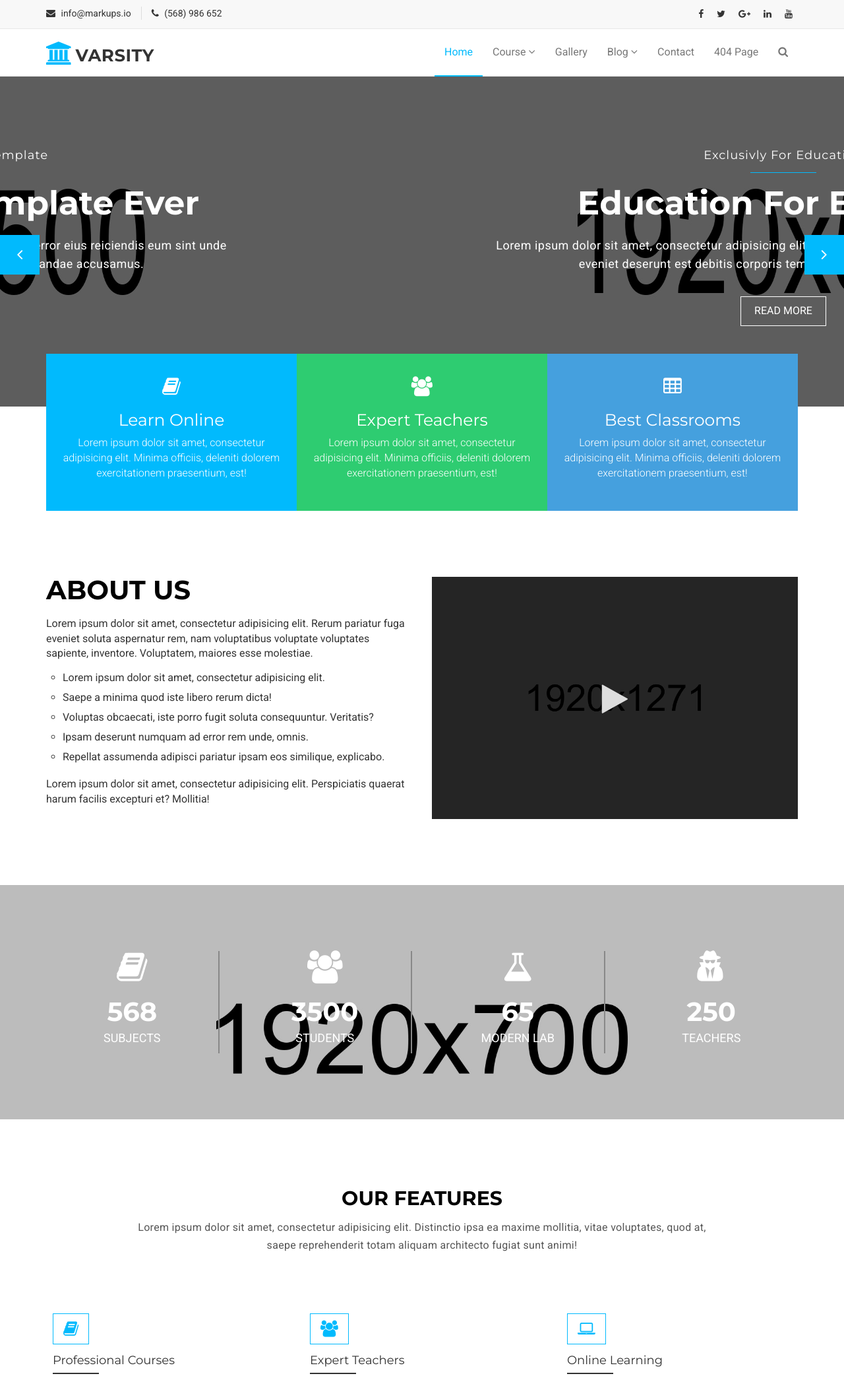
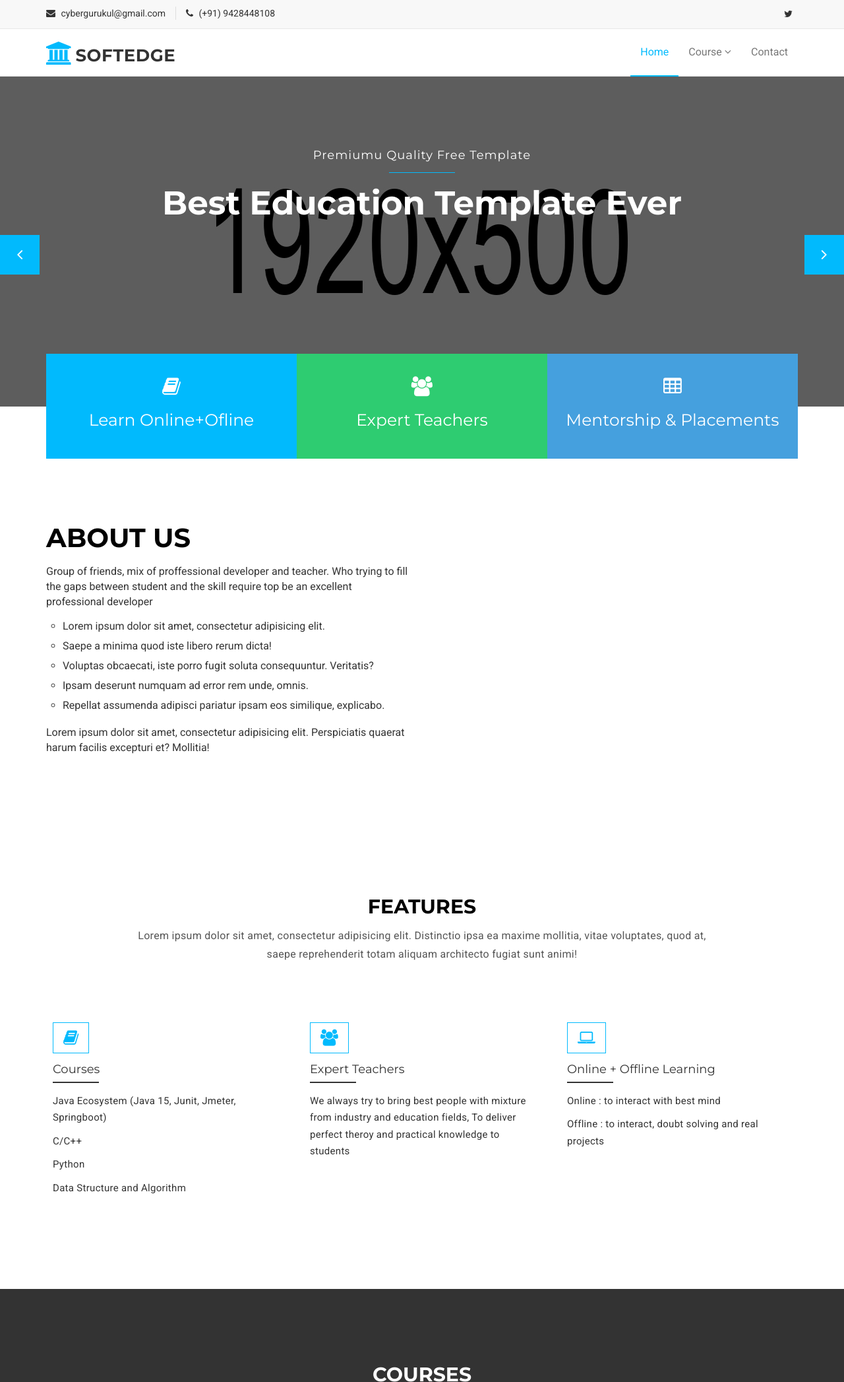
Before and after one commit to kalpeshkalal/cyber-gurukul.github.io, a plain HTML site: page index.html in a window 1280 px wide. Shown: the top 2094 px of the page at 66% size. Drawn offline with Linux system fonts and the light colour scheme.

Commit message:
updated template

```diff
--- a/index.html
+++ b/index.html
@@ -56,11 +56,11 @@
                 <div class="mu-header-top-left">
                   <div class="mu-top-email">
                     <i class="fa fa-envelope"></i>
-                    <span>info@markups.io</span>
+                    <span>cybergurukul@gmail.com</span>
                   </div>
                   <div class="mu-top-phone">
                     <i class="fa fa-phone"></i>
-                    <span>(568) 986 652</span>
+                    <span>(+91) 9428448108</span>
                   </div>
                 </div>
               </div>
@@ -68,11 +68,11 @@
                 <div class="mu-header-top-right">
                   <nav>
                     <ul class="mu-top-social-nav">
-                      <li><a href="#"><span class="fa fa-facebook"></span></a></li>
-                      <li><a href="#"><span class="fa fa-twitter"></span></a></li>
-                      <li><a href="#"><span class="fa fa-google-plus"></span></a></li>
-                      <li><a href="#"><span class="fa fa-linkedin"></span></a></li>
-                      <li><a href="#"><span class="fa fa-youtube"></span></a></li>
+                      <!-- <li><a href="facebook.com/cybergurukul"><span class="fa fa-facebook"></span></a></li> -->
+                      <!-- <li><a href="https://twitter.com/cybergurukul"><span class="fa fa-twitter"></span></a></li>                       -->
+                      <li><a href="https://twitter.com/cybergurukul"><span class="fa fa-twitter"></span></a></li>
+                      <!-- <li><a href="#"><span class="fa fa-linkedin"></span></a></li> -->
+                      <!-- <li><a href="#"><span class="fa fa-youtube"></span></a></li> -->
                     </ul>
                   </nav>
                 </div>
@@ -98,7 +98,7 @@
           </button>
           <!-- LOGO -->
           <!-- TEXT BASED LOGO -->
-          <a class="navbar-brand" href="index.html"><i class="fa fa-university"></i><span>Varsity</span></a>
+          <a class="navbar-brand" href="index.html"><i class="fa fa-university"></i><span>SoftEdge</span></a>
           <!-- IMG BASED LOGO  -->
           <!-- <a class="navbar-brand" href="index.html"><img src="assets/img/logo.png" alt="logo"></a> -->
         </div>
@@ -108,21 +108,23 @@
             <li class="dropdown">
               <a href="#" class="dropdown-toggle" data-toggle="dropdown">Course <span class="fa fa-angle-down"></span></a>
               <ul class="dropdown-menu" role="menu">
-                <li><a href="course.html">Course Archive</a></li>
-                <li><a href="course-detail.html">Course Detail</a></li>
+                <!-- <li><a href="course.html">Course Archive</a></li>                 -->
+                <!-- <li><a href="course-detail.html">Course Detail</a></li> -->
+                <li><a href="#our-courses">Course Detail</a></li>
+
               </ul>
             </li>
-            <li><a href="gallery.html">Gallery</a></li>
+            <!-- <li><a href="gallery.html">Gallery</a></li>
             <li class="dropdown">
               <a href="#" class="dropdown-toggle" data-toggle="dropdown">Blog <span class="fa fa-angle-down"></span></a>
               <ul class="dropdown-menu" role="menu">
                 <li><a href="blog-archive.html">Blog Archive</a></li>
                 <li><a href="blog-single.html">Blog Single</a></li>
               </ul>
-            </li>
+            </li>             -->
             <li><a href="contact.html">Contact</a></li>
-            <li><a href="404.html">404 Page</a></li>
-            <li><a href="#" id="mu-search-icon"><i class="fa fa-search"></i></a></li>
+            <!-- <li><a href="404.html">404 Page</a></li>                -->
+            <!-- <li><a href="#" id="mu-search-icon"><i class="fa fa-search"></i></a></li> -->
           </ul>
         </div><!--/.nav-collapse -->
       </div>
@@ -158,8 +160,8 @@
         <h4>Welcome To Varsity</h4>
         <span></span>
         <h2>We Will Help You To Learn</h2>
-        <p>Lorem ipsum dolor sit amet, consectetur adipisicing elit. Dolor amet error eius reiciendis eum sint unde eveniet deserunt est debitis corporis temporibus recusandae accusamus.</p>
-        <a href="#" class="mu-read-more-btn">Read More</a>
+        <p>Learning never stops...</p>
+        <!-- <a href="#" class="mu-read-more-btn">Read More</a> -->
       </div>
     </div>
     <!-- Start single slider item -->
@@ -174,8 +176,8 @@
         <h4>Premiumu Quality Free Template</h4>
         <span></span>
         <h2>Best Education Template Ever</h2>
-        <p>Lorem ipsum dolor sit amet, consectetur adipisicing elit. Dolor amet error eius reiciendis eum sint unde eveniet deserunt est debitis corporis temporibus recusandae accusamus.</p>
-        <a href="#" class="mu-read-more-btn">Read More</a>
+        <p></p>
+        <!-- <a href="#" class="mu-read-more-btn">Read More</a> -->
       </div>
     </div>
     <!-- Start single slider item -->
@@ -190,8 +192,8 @@
         <h4>Exclusivly For Education</h4>
         <span></span>
         <h2>Education For Everyone</h2>
-        <p>Lorem ipsum dolor sit amet, consectetur adipisicing elit. Dolor amet error eius reiciendis eum sint unde eveniet deserunt est debitis corporis temporibus recusandae accusamus.</p>
-        <a href="#" class="mu-read-more-btn">Read More</a>
+        <p></p>
+        <!-- <a href="#" class="mu-read-more-btn">Read More</a> -->
       </div>
     </div>
     <!-- Start single slider item -->
@@ -206,22 +208,20 @@
             <!-- Start single service -->
             <div class="mu-service-single">
               <span class="fa fa-book"></span>
-              <h3>Learn Online</h3>
-              <p>Lorem ipsum dolor sit amet, consectetur adipisicing elit. Minima officiis, deleniti dolorem exercitationem praesentium, est!</p>
+              <h3>Learn Online+Ofline</h3>
+              <!-- <p>Lorem</p> -->
             </div>
-            <!-- Start single service -->
             <!-- Start single service -->
             <div class="mu-service-single">
               <span class="fa fa-users"></span>
               <h3>Expert Teachers</h3>
-              <p>Lorem ipsum dolor sit amet, consectetur adipisicing elit. Minima officiis, deleniti dolorem exercitationem praesentium, est!</p>
+              <p></p>
             </div>
-            <!-- Start single service -->
             <!-- Start single service -->
             <div class="mu-service-single">
               <span class="fa fa-table"></span>
-              <h3>Best Classrooms</h3>
-              <p>Lorem ipsum dolor sit amet, consectetur adipisicing elit. Minima officiis, deleniti dolorem exercitationem praesentium, est!</p>
+              <h3>Mentorship & Placements</h3>
+              <!-- <p>Lorem</p> -->
             </div>
             <!-- Start single service -->
           </div>
@@ -245,7 +245,7 @@
                     <h2>About Us</h2>
                   </div>
                   <!-- End Title -->
-                  <p>Lorem ipsum dolor sit amet, consectetur adipisicing elit. Rerum pariatur fuga eveniet soluta aspernatur rem, nam voluptatibus voluptate voluptates sapiente, inventore. Voluptatem, maiores esse molestiae.</p>
+                  <p>Group of friends, mix of proffessional developer and teacher. Who trying to fill the gaps between student and the skill require top be an excellent professional developer</p>
                   <ul>
                     <li>Lorem ipsum dolor sit amet, consectetur adipisicing elit.</li>
                     <li>Saepe a minima quod iste libero rerum dicta!</li>
@@ -257,11 +257,11 @@
                 </div>
               </div>
               <div class="col-lg-6 col-md-6">
-                <div class="mu-about-us-right">
+                <!-- <div class="mu-about-us-right">
                 <a id="mu-abtus-video" href="https://www.youtube.com/embed/HN3pm9qYAUs" target="mutube-video">
                   <img src="assets/img/about-us.jpg" alt="img">
                 </a>
-                </div>
+                </div> -->
               </div>
             </div>
           </div>
@@ -272,54 +272,54 @@
   <!-- End about us -->
 
   <!-- Start about us counter -->
-  <section id="mu-abtus-counter">
+  <!-- <section id="mu-abtus-counter">
     <div class="container">
       <div class="row">
         <div class="col-md-12">
           <div class="mu-abtus-counter-area">
-            <div class="row">
+            <div class="row"> -->
               <!-- Start counter item -->
-              <div class="col-lg-3 col-md-3 col-sm-3">
+              <!-- <div class="col-lg-3 col-md-3 col-sm-3">
                 <div class="mu-abtus-counter-single">
                   <span class="fa fa-book"></span>
                   <h4 class="counter">568</h4>
                   <p>Subjects</p>
                 </div>
-              </div>
+              </div> -->
               <!-- End counter item -->
               <!-- Start counter item -->
-              <div class="col-lg-3 col-md-3 col-sm-3">
+              <!-- <div class="col-lg-3 col-md-3 col-sm-3">
                 <div class="mu-abtus-counter-single">
                   <span class="fa fa-users"></span>
                   <h4 class="counter">3500</h4>
                   <p>Students</p>
                 </div>
-              </div>
+              </div>-->
               <!-- End counter item -->
               <!-- Start counter item -->
-              <div class="col-lg-3 col-md-3 col-sm-3">
+              <!-- <div class="col-lg-3 col-md-3 col-sm-3">
                 <div class="mu-abtus-counter-single">
                   <span class="fa fa-flask"></span>
                   <h4 class="counter">65</h4>
                   <p>Modern Lab</p>
                 </div>
-              </div>
+              </div>-->
               <!-- End counter item -->
               <!-- Start counter item -->
-              <div class="col-lg-3 col-md-3 col-sm-3">
+              <!-- <div class="col-lg-3 col-md-3 col-sm-3">
                 <div class="mu-abtus-counter-single no-border">
                   <span class="fa fa-user-secret"></span>
                   <h4 class="counter">250</h4>
                   <p>Teachers</p>
                 </div>
-              </div>
+              </div>-->
               <!-- End counter item -->
-            </div>
+            <!-- </div>
           </div>
         </div>
       </div>
     </div>
-  </section>
+  </section> -->
   <!-- End about us counter -->
 
   <!-- Start features section -->
@@ -330,7 +330,7 @@
           <div class="mu-features-area">
             <!-- Start Title -->
             <div class="mu-title">
-              <h2>Our Features</h2>
+              <h2>Features</h2>
               <p>Lorem ipsum dolor sit amet, consectetur adipisicing elit. Distinctio ipsa ea maxime mollitia, vitae voluptates, quod at, saepe reprehenderit totam aliquam architecto fugiat sunt animi!</p>
             </div>
             <!-- End Title -->
@@ -340,28 +340,32 @@
                 <div class="col-lg-4 col-md-4  col-sm-6">
                   <div class="mu-single-feature">
                     <span class="fa fa-book"></span>
-                    <h4>Professional Courses</h4>
-                    <p>Lorem ipsum dolor sit amet, consectetur adipisicing elit. Accusamus non dolorem excepturi libero itaque sint labore similique maxime natus eum.</p>
-                    <a href="#">Read More</a>
+                    <h4>Courses</h4>
+                    <p>Java Ecosystem (Java 15, Junit, Jmeter, Springboot)</p>
+                    <p>C/C++</p>
+                    <p>Python</p>
+                    <p>Data Structure and Algorithm</p>
+                    <!-- <a href="#">Read More</a> -->
                   </div>
                 </div>
                 <div class="col-lg-4 col-md-4 col-sm-6">
                   <div class="mu-single-feature">
                     <span class="fa fa-users"></span>
                     <h4>Expert Teachers</h4>
-                    <p>Lorem ipsum dolor sit amet, consectetur adipisicing elit. Accusamus non dolorem excepturi libero itaque sint labore similique maxime natus eum.</p>
-                    <a href="#">Read More</a>
+                    <p>We always try to bring best people with mixture from industry and education fields, To deliver perfect theroy and practical knowledge to students </p>
+                    <!-- <a href="#">Read More</a> -->
                   </div>
                 </div>
                 <div class="col-lg-4 col-md-4 col-sm-6">
                   <div class="mu-single-feature">
                     <span class="fa fa-laptop"></span>
-                    <h4>Online Learning</h4>
-                    <p>Lorem ipsum dolor sit amet, consectetur adipisicing elit. Accusamus non dolorem excepturi libero itaque sint labore similique maxime natus eum.</p>
-                    <a href="#">Read More</a>
+                    <h4>Online + Offline Learning</h4>
+                    <p>Online : to interact with best mind</p>
+                    <p>Offline : to interact, doubt solving and real projects</p>
+                    <!-- <a href="#">Read More</a> -->
                   </div>
                 </div>
-                <div class="col-lg-4 col-md-4 col-sm-6">
+                <!-- <div class="col-lg-4 col-md-4 col-sm-6">
                   <div class="mu-single-feature">
                     <span class="fa fa-microphone"></span>
                     <h4>Audio Lessons</h4>
@@ -384,7 +388,7 @@
                     <p>Lorem ipsum dolor sit amet, consectetur adipisicing elit. Accusamus non dolorem excepturi libero itaque sint labore similique maxime natus eum.</p>
                     <a href="#">Read More</a>
                   </div>
-                </div>
+                </div> -->
               </div>
             </div>
             <!-- End features content -->
@@ -403,7 +407,7 @@
           <div class="mu-latest-courses-area">
             <!-- Start Title -->
             <div class="mu-title">
-              <h2>Latest Courses</h2>
+              <p id="our-courses"><h2 >Courses</h2></p>
               <p>Lorem ipsum dolor sit amet, consectetur adipisicing elit. Distinctio ipsa ea maxime mollitia, vitae voluptates, quod at, saepe reprehenderit totam aliquam architecto fugiat sunt animi!</p>
             </div>
             <!-- End Title -->
@@ -540,8 +544,8 @@
           <div class="mu-our-teacher-area">
             <!-- begain title -->
             <div class="mu-title">
-              <h2>Our Teachers</h2>
-              <p>Lorem ipsum dolor sit amet, consectetur adipisicing elit. Culpa, repudiandae, suscipit repellat minus molestiae ea.</p>
+              <h2>Teachers</h2>
+              <p>We always try to bring best people with mixture from industry and education fields, To deliver perfect theroy and practical knowledge to students </p>
             </div>
             <!-- end title -->
             <!-- begain our teacher content -->
@@ -630,14 +634,15 @@
   <!-- End our teacher -->
 
   <!-- Start testimonial -->
-  <section id="mu-testimonial">
+  <!-- <section id="mu-testimonial">
     <div class="container">
       <div class="row">
         <div class="col-md-12">
           <div class="mu-testimonial-area">
-            <div id="mu-testimonial-slide" class="mu-testimonial-content">
+            <div id="mu-testimonial-slide" class="mu-testimonial-content"> -->
+
               <!-- start testimonial single item -->
-              <div class="mu-testimonial-item">
+              <!-- <div class="mu-testimonial-item">
                 <div class="mu-testimonial-quote">
                   <blockquote>
                     <p>Lorem ipsum dolor sit amet, consectetur adipisicing elit. Voluptatem rerum soluta aperiam blanditiis obcaecati eveniet aliquam consequatur nobis eaque id.</p>
@@ -650,10 +655,10 @@
                   <h4>John Doe</h4>
                   <span>Happy Student</span>
                 </div>
-              </div>
+              </div> -->
               <!-- end testimonial single item -->
               <!-- start testimonial single item -->
-              <div class="mu-testimonial-item">
+              <!-- <div class="mu-testimonial-item">
                 <div class="mu-testimonial-quote">
                   <blockquote>
                     <p>Lorem ipsum dolor sit amet, consectetur adipisicing elit. Voluptatem rerum soluta aperiam blanditiis obcaecati eveniet aliquam consequatur nobis eaque id.</p>
@@ -666,10 +671,10 @@
                   <h4>Rebaca Michel</h4>
                   <span>Happy Parent</span>
                 </div>
-              </div>
+              </div> -->
               <!-- end testimonial single item -->
               <!-- start testimonial single item -->
-              <div class="mu-testimonial-item">
+              <!-- <div class="mu-testimonial-item">
                 <div class="mu-testimonial-quote">
                   <blockquote>
                     <p>Lorem ipsum dolor sit amet, consectetur adipisicing elit. Voluptatem rerum soluta aperiam blanditiis obcaecati eveniet aliquam consequatur nobis eaque id.</p>
@@ -682,30 +687,30 @@
                   <h4>Stev Smith</h4>
                   <span>Happy Student</span>
                 </div>
-              </div>
+              </div> -->
               <!-- end testimonial single item -->
-            </div>
+            <!-- </div>
           </div>
         </div>
       </div>
     </div>
-  </section>
+  </section> -->
   <!-- End testimonial -->
 
   <!-- Start from blog -->
-  <section id="mu-from-blog">
+  <!-- <section id="mu-from-blog">
     <div class="container">
       <div class="row">
         <div class="col-md-12">
-          <div class="mu-from-blog-area">
+          <div class="mu-from-blog-area"> -->
             <!-- start title -->
-            <div class="mu-title">
+            <!-- <div class="mu-title">
               <h2>From Blog</h2>
               <p>Lorem ipsum dolor sit amet, consectetur adipisicing elit. Rerum vitae quae vero ut natus. Dolore!</p>
-            </div>
+            </div> -->
             <!-- end title -->
             <!-- start from blog content   -->
-            <div class="mu-from-blog-content">
+            <!-- <div class="mu-from-blog-content">
               <div class="row">
                 <div class="col-md-4 col-sm-4">
                   <article class="mu-blog-single-item">
@@ -765,13 +770,13 @@
                   </article>
                 </div>
               </div>
-            </div>
+            </div>      -->
             <!-- end from blog content   -->
-          </div>
+          <!-- </div>
         </div>
       </div>
     </div>
-  </section>
+  </section> -->
   <!-- End from blog -->
 
   <!-- Start footer -->
@@ -781,7 +786,7 @@
       <div class="container">
         <div class="mu-footer-top-area">
           <div class="row">
-            <div class="col-lg-3 col-md-3 col-sm-3">
+            <!-- <div class="col-lg-3 col-md-3 col-sm-3">
               <div class="mu-footer-widget">
                 <h4>Information</h4>
                 <ul>
@@ -815,15 +820,15 @@
                   <button class="mu-subscribe-btn" type="submit">Subscribe!</button>
                 </form>
               </div>
-            </div>
+            </div> -->
             <div class="col-lg-3 col-md-3 col-sm-3">
               <div class="mu-footer-widget">
                 <h4>Contact</h4>
                 <address>
-                  <p>P.O. Box 320, Ross, California 9495, USA</p>
-                  <p>Phone: (415) 453-1568 </p>
-                  <p>Website: www.markups.io</p>
-                  <p>Email: info@markups.io</p>
+                  <p>G-108, Titanium City Center, Shyamal, Ahmedabad</p>
+                  <p>Phone: (+91) 9428448108 </p>
+                  <p>Website: www.cybergurukul.in</p>
+                  <p>Email: cybergurukul@gmail.com</p>
                 </address>
               </div>
             </div>
@@ -836,7 +841,7 @@
     <div class="mu-footer-bottom">
       <div class="container">
         <div class="mu-footer-bottom-area">
-          <p>&copy; All Right Reserved. Designed by <a href="http://www.markups.io/" rel="nofollow">MarkUps.io</a></p>
+          <p>&copy; All Right Reserved.<a href="http://www.cybergurukul.in/" rel="nofollow">Cybergurukul.in</a></p>
         </div>
       </div>
     </div>
```
